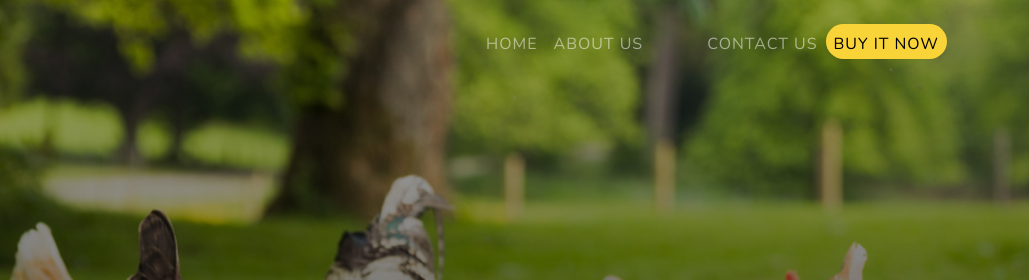
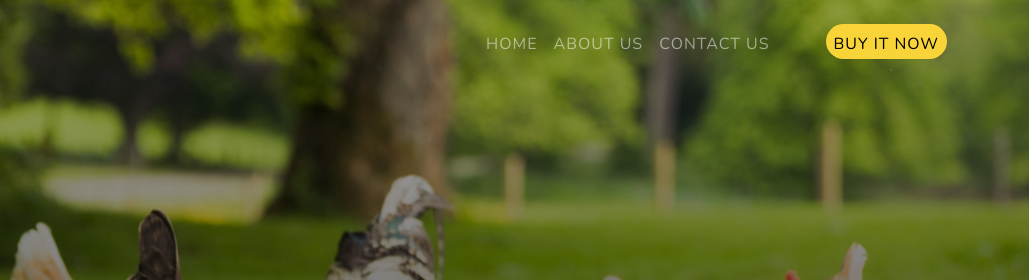
Before and after one commit to dilipteegala/custom1, a plain HTML site: page index.html in a window 1280 px wide. Shown: the top 280 px of the page, 251-1280 px from the left. Drawn offline with nearby package versions, Linux system fonts and the light colour scheme.

Commit message:
Update index.html

```diff
--- a/index.html
+++ b/index.html
@@ -35,7 +35,7 @@
                     <ul class="navbar-nav ml-auto">
                         <li class="nav-item"><a class="nav-link js-scroll-trigger p-2 mt-4 mb-4" href="#home">HOME</a></li>
                         <li class="nav-item"><a class="nav-link js-scroll-trigger p-2 mt-4 mb-4" href="#projects">ABOUT US</a></li>
-                        <li class="nav-item ml-5"><a class="nav-link js-scroll-trigger p-2 mt-4 mb-4" href="#signup">CONTACT US</a></li>
+                        <li class="nav-item mr-5"><a class="nav-link js-scroll-trigger p-2 mt-4 mb-4" href="#signup">CONTACT US</a></li>
                         <li class="nav-item"><a class="nav-link js-scroll-trigger p-2 mt-4 mb-4 right-link text-black">
                             BUY IT NOW</a>
                         </li>
```
